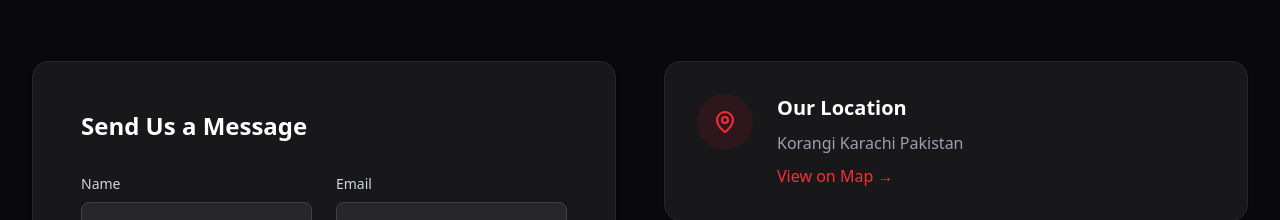
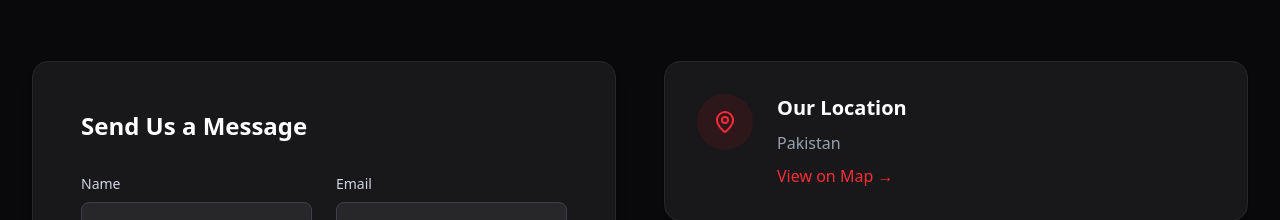
Before and after one commit to Tech-FNM/techfnm, a React (Vite) app: page / in a window 1280 px wide. Shown: the part 5840-6060 px from the top of the page. Built offline with nearby package versions, Linux system fonts and the light colour scheme; no server answers; the database is empty.

Commit message:
Update Contact.tsx

```diff
--- a/src/components/Contact.tsx
+++ b/src/components/Contact.tsx
@@ -172,9 +172,9 @@ export default function Contact() {
               <div>
                 <h4 className="text-xl font-bold text-white mb-2">Our Location</h4>
                 <p className="text-gray-400 leading-relaxed">
-                  Korangi Karachi Pakistan
+                  Pakistan
                 </p>
-                <a href="https://share.google/TyAcugdidNceKYFmh" target="_blank" rel="noopener noreferrer" className="text-red-500 hover:text-red-400 font-medium mt-2 inline-block">
+                <a href="https://maps.app.goo.gl/ieJ4Ko2D1zhtWhRA6" target="_blank" rel="noopener noreferrer" className="text-red-500 hover:text-red-400 font-medium mt-2 inline-block">
                   View on Map &rarr;
                 </a>
               </div>
```
